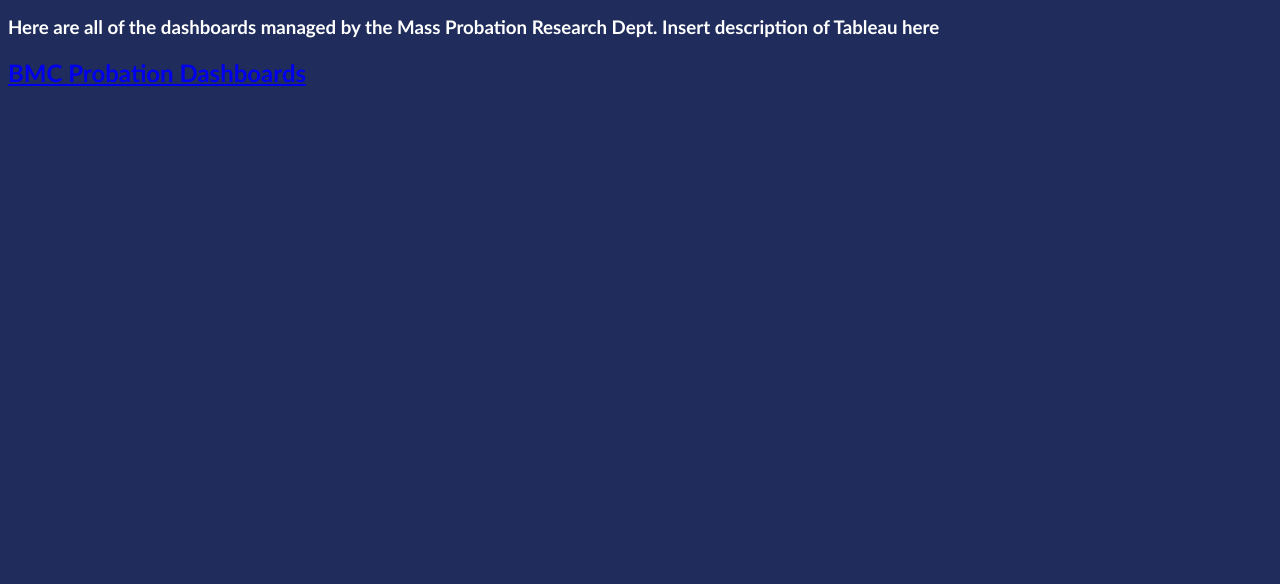
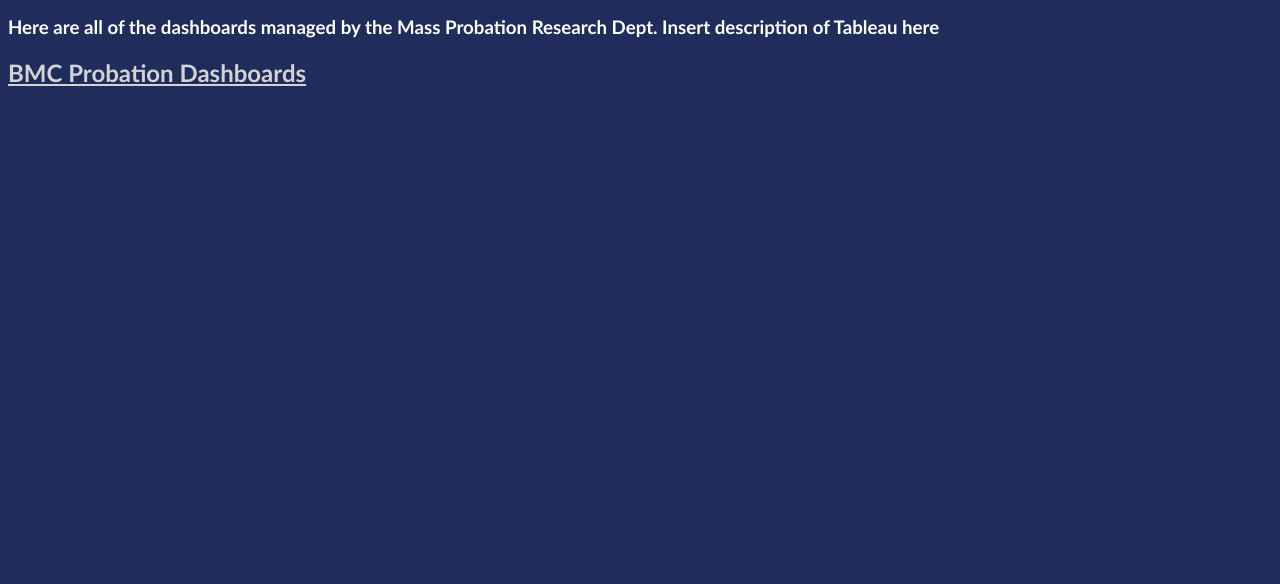
Before and after one commit to massprobationresearch/tableau-public-dashboards, a plain HTML site: page titlepage.html in a window 1280 px wide. Shown: the part 216-800 px from the top of the page. Drawn offline with Linux system fonts and the light colour scheme.

Commit message:
Update titlepage.html

```diff
--- a/titlepage.html
+++ b/titlepage.html
@@ -12,7 +12,7 @@
        font-size: 48px; /* title font size */
      }
      a {
-       color: light gray; /* link color gray */
+       color: lightgray; /* link color gray */
      }
   </style>
 </head>
```
